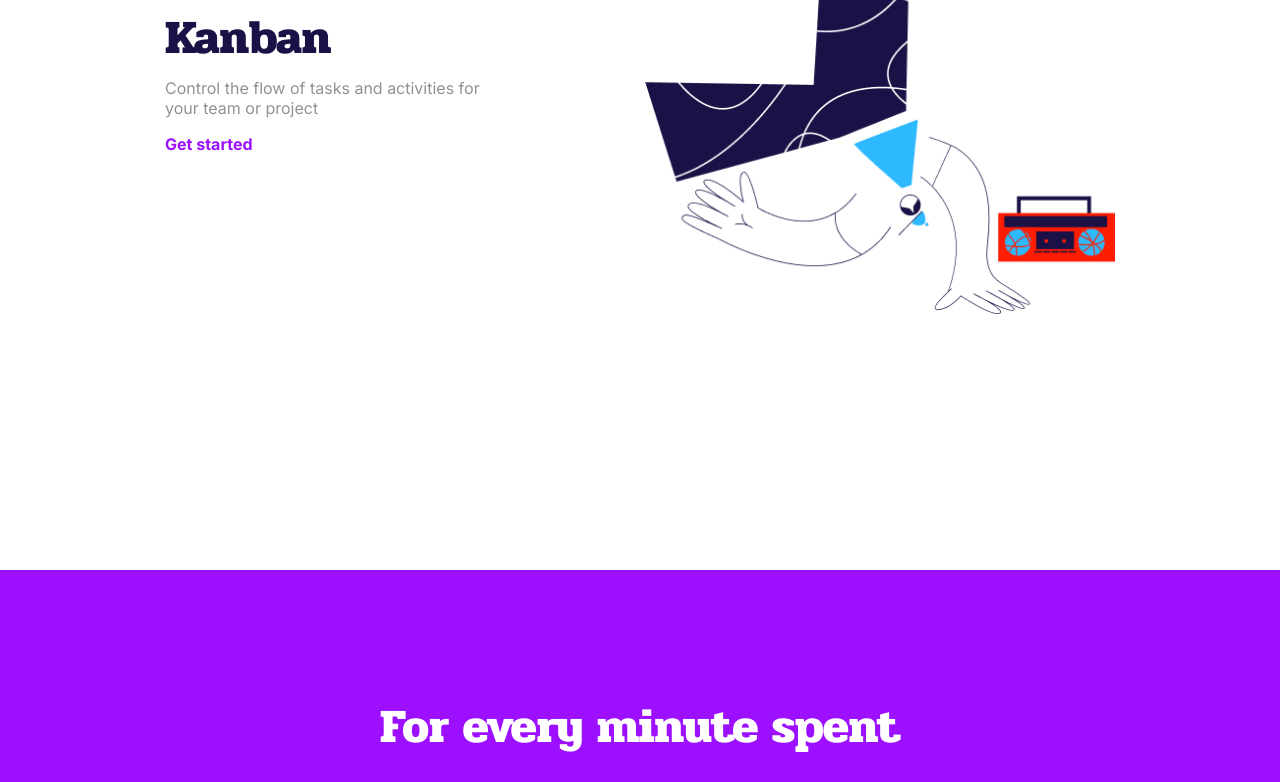
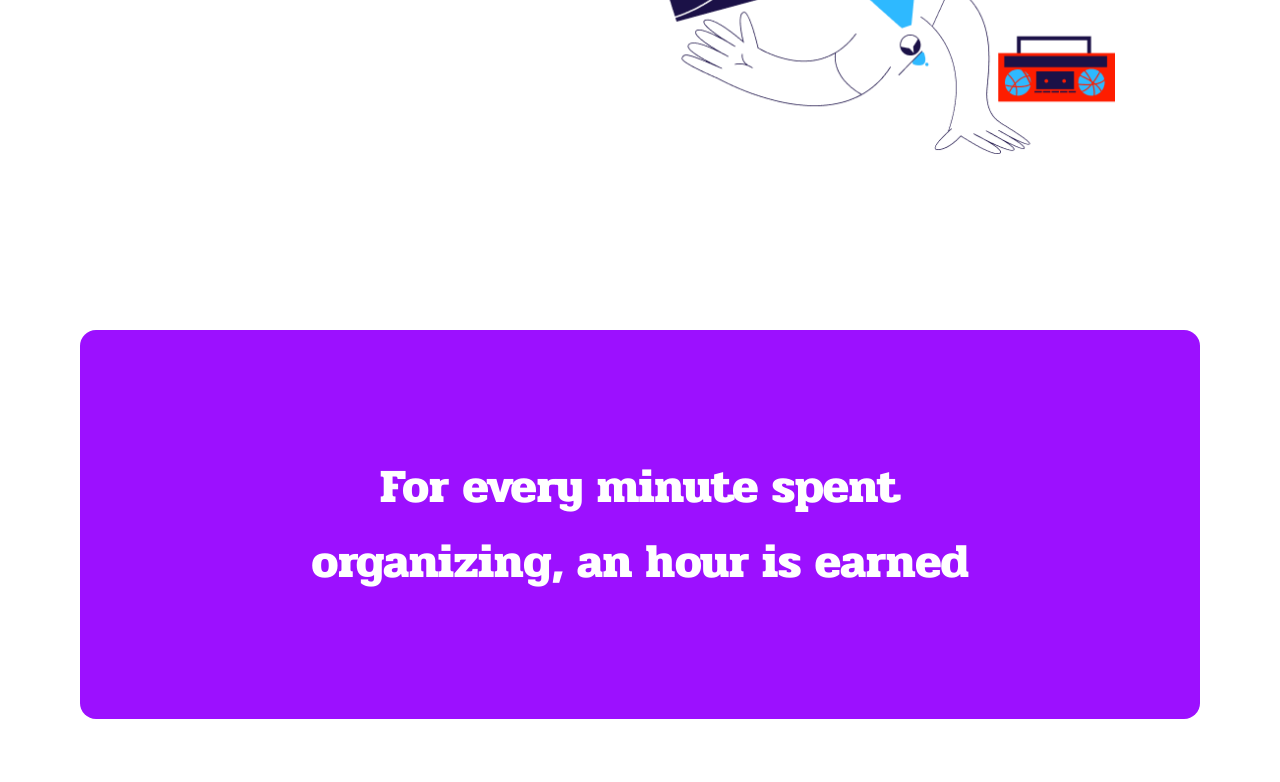
Before and after one commit to Gabriel-Silverio-96/web-taskyup, a Next.js app: page / in a window 1280 px wide. Shown: the part 2913-3695 px from the top of the page. Built offline with nearby package versions, Linux system fonts and the light colour scheme.

Commit message:
style(home): margin card

```diff
--- a/styles/Home.module.css
+++ b/styles/Home.module.css
@@ -45,7 +45,7 @@
   flex-wrap: wrap;
   align-items: center;
   justify-content: center;
-  margin-bottom: 15rem;
+  margin-bottom: 10rem;
   gap: 10rem;
   padding: 1rem;
 }
@@ -73,13 +73,15 @@
 }
 
 .quote {
-    color: #fff;
+    max-width: 70rem;
+    width: auto;
+    color: var(--color-white);
     font-size: 2rem;
     text-align: center;
-    background-color: #9C10FF;
+    background-color: var(--color-primary);
     padding: 5rem;
-    margin-top: 10rem;
-    margin-bottom: 10rem;
+    margin: 10rem auto;
+    border-radius: 1rem;
 }
 
 @media(max-width: 700px) {
```
